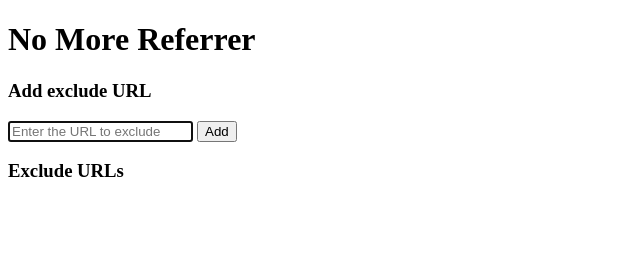
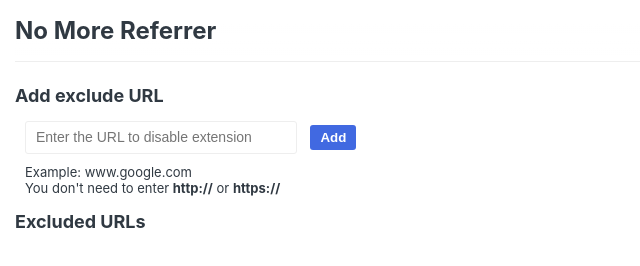
Before and after one commit to noraworld/no-more-referrer, a browser extension: page options/options.html in a window 1280 px wide. Shown: the whole page, without its empty margins (0-640 px from the left). Drawn offline with Linux system fonts and the light colour scheme.

Commit message:
:cherry_blossom: Styleing options

```diff
--- /dev/null
+++ b/options/options.css
@@ -0,0 +1,65 @@
+body {
+  margin: 0;
+  padding-left: 15px;
+  padding-top: 70px;
+  font-family: BlinkMacSystemFont;
+  font-size: 12px;
+  color: rgb(48, 57, 66);
+}
+
+header {
+  position: fixed;
+  top: 0;
+  left: 15px;
+  right: 0;
+  border-bottom: 1px solid #eee;
+  background: linear-gradient(white, white 40%, rgba(255, 255, 255, 0.92));
+  z-index: 100000;
+}
+
+h2 + * {
+  margin-left: 10px;
+}
+
+input {
+  width: 250px;
+  height: 25px;
+  font-size: 14px;
+  border-radius: 3px;
+  outline: none;
+  border: 1px solid #eee;
+  padding: 3px 10px;
+  color: #777;
+}
+
+button {
+  height: 25px;
+  background-color: #4169e1;
+  font-weight: bold;
+  color: #fff;
+  border: none;
+  border-radius: 3px;
+  outline: none;
+  margin-left: 10px;
+  padding: 0 10px;
+  cursor: pointer;
+}
+button:active {
+  opacity: 0.9;
+}
+
+table {
+  font-size: 14px;
+}
+td {
+  padding: 5px;
+}
+
+.exclude {
+  margin-bottom: 10px;
+}
+
+.desc {
+  /*margin-left: 15px;*/
+  font-size: 13px;
+}
--- a/options/options.html
+++ b/options/options.html
@@ -3,6 +3,7 @@
 <head>
   <meta charset="utf-8">
   <title>No More Referrer</title>
+  <link rel="stylesheet" type="text/css" href="options.css">
 </head>
 <body>
 
@@ -10,15 +11,16 @@
     <h1>No More Referrer</h1>
   </header>
 
-  <h3>Add exclude URL</h3>
+  <h2>Add exclude URL</h2>
   <div class="add-exclude-url">
     <form class="exclude">
-      <input type="text" placeholder="Enter the URL to exclude" class="url">
-      <input type="button" value="Add" class="add">
+      <input type="text" placeholder="Enter the URL to disable extension" class="url">
+      <button type="submit" class="add">Add</button>
     </form>
+    <span class="desc">Example: www.google.com<br>You don't need to enter <strong>http://</strong> or <strong>https://</strong></span>
   </div>
 
-  <h3>Exclude URLs</h3>
+  <h2>Excluded URLs</h2>
   <table>
     <tbody class="exclude-url-list"></tbody>
   </table>
--- a/options/options.js
+++ b/options/options.js
@@ -11,7 +11,10 @@
 
     $('.exclude').on('submit', function(event) {
       event.preventDefault();
-      console.log($(this).children('.url').val());
+      if ($(this).children('.url').val() === '') {
+        $(this).children('.url').css('border', '1px solid red');
+        return false;
+      }
       add($(this).children('.url'));
       location.reload();
     });
@@ -26,7 +29,6 @@
 
   function load() {
     chrome.storage.sync.get(function(storage) {
-      console.log(storage);
       excludeURL = storage.excludeURL;
       for (var i = 0; i < excludeURL.length; i++) {
         $('.exclude-url-list').append('<tr><td class="index">' + (i + 1) + '</td><td class="value">' + excludeURL[i] + '</td><td class="delete"><button type="button">Delete</button></td></tr>');
```
